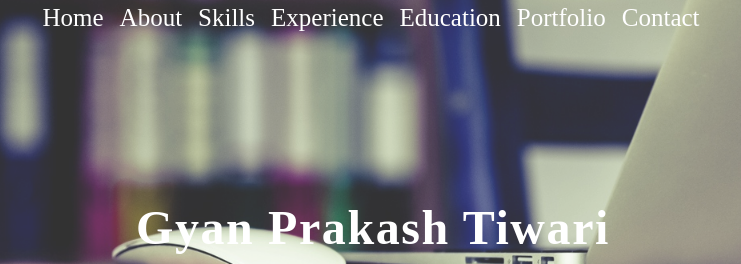
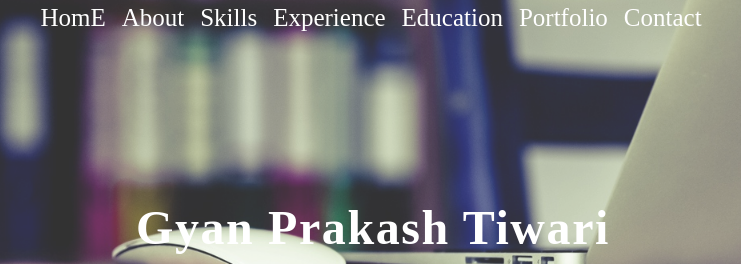
Before and after one commit to gyanprakashtiwari/gyanprakashtiwari.github.io, a plain HTML site: page index.html in a window 1280 px wide. Shown: the top 264 px of the page, 267-1008 px from the left. Drawn offline with Linux system fonts and the light colour scheme.

Commit message:
code update

```diff
--- a/index.html
+++ b/index.html
@@ -16,7 +16,7 @@
 			<ul class="horizontal-list text-center nav-menu">
 
 				<li>
-					<a href="#">Home</a>
+					<a href="#">HomE</a>
 				</li>
 				<li>
 					<a href="#about">About</a>
```
